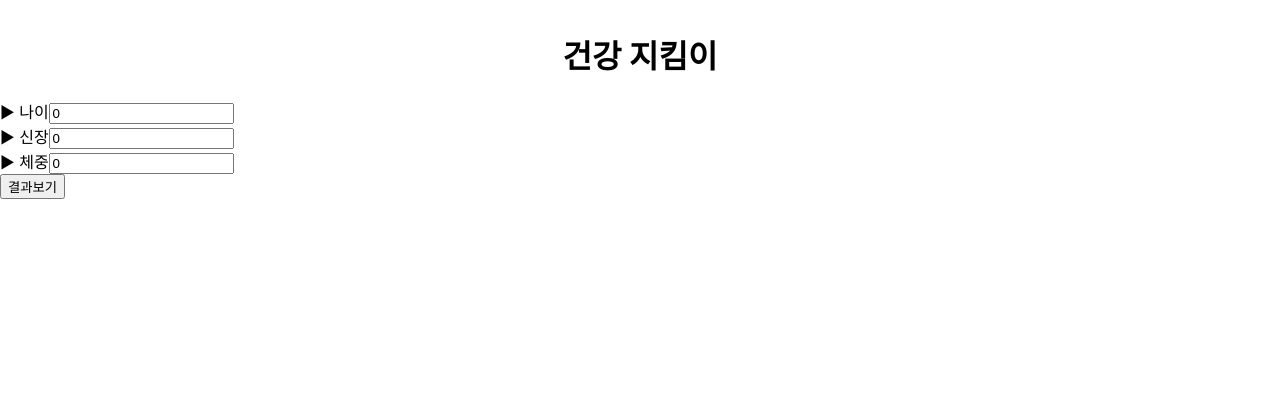
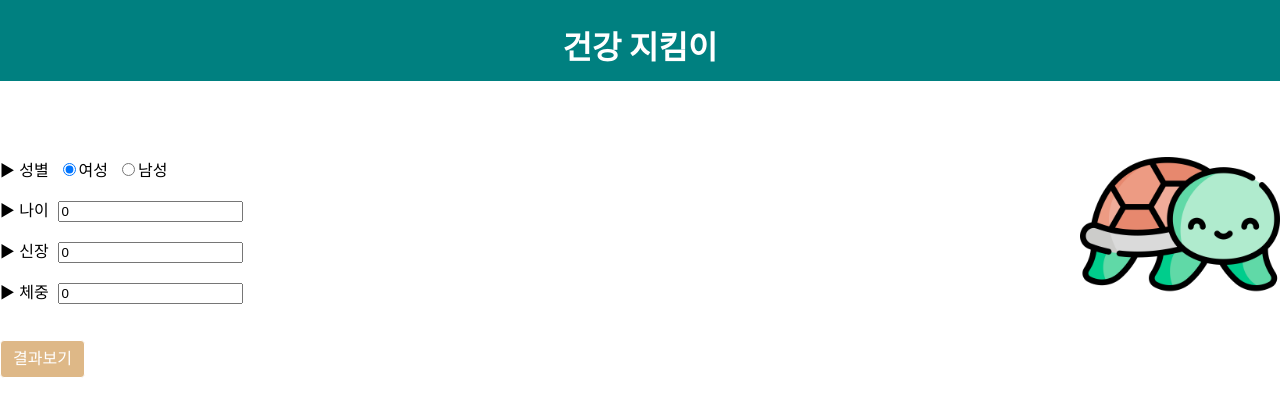
Before and after one commit to jxhxx/JJYSS, a React (Create React App) app: page / in a window 1280 px wide. Shown: the top 416 px of the page. Built offline with nearby package versions, Linux system fonts and the light colour scheme.

Commit message:
Merge branch 'main' of https://github.com/jxhxx/JJYSS

```diff
--- a/src/App.css
+++ b/src/App.css
@@ -4,22 +4,30 @@
 
 .title-nav {
   display: block;
-  width: 100;
-  color: black;
-  padding-top: 10px;
+  background: teal;
+  width: 100%;
+  height: 80px;
+  color: white;
+  padding-top: 1px;
+
   text-align: center;
 }
 
-.modal {
-  display: flex;
-  padding-top: 30px;
+.cal-result {
+  margin-top: 80px;
+  padding: 20px;
+  background: #eee;
+  text-align: center;
 }
 
-.bordering {
-  border-top-style: ridge;
-  border-bottom-style: ridge;
-  border-left-style: ridge;
-  border-right-style: ridge;
+.resultBtn {
+  color: white;
+  background: burlywood;
+  padding: 0.375rem 0.75rem;
+  border: 1px solid;
+  border-radius: 0.25rem;
+  font-size: 1rem;
+  line-height: 1.5;
 }
 
 .App-logo {
--- a/src/App.js
+++ b/src/App.js
@@ -1,35 +1,38 @@
-import React from 'react';
+import React, { useState } from 'react';
 import './App.css';
 
 // App Components
 import InfoComponent from './components/InfoComponent';
+import CalResultComponent from './components/CalResultComponent';
 
 function App() {
+// // 결과 표시 UI의 상태를 state로 저장
+let [resultUI, setResultUI] = useState(false);
+
   return (
     <div className="app">
       <div className="container">
         <div className="title-nav">
           <h1>건강 지킴이</h1>
+
         </div>
 
+        <br /> <br />
       <InfoComponent />
+
+    <div>
+      <br />
+      <button className="resultBtn" onClick={ () => {setResultUI(!resultUI)}}
+         >결과보기</button>
+    </div>
+      {
+        resultUI == true ? <CalResultComponent /> : null
+      }
+
       </div>
     </div>
 
   );
 }
 
-// 컴포넌트 만드는 법
-// 1. function 만들기 (다른 function 바깥에)
-// 2. return() 안에 html 담기
-// 3. <함수명></함수명> or <함수명 /> 쓰기
-const Modal = () => {
-  return (
-    <div className="modal">
-          <p>testetestst</p>
-          <p>testetestst22222222</p>
-          </div>
-  )
-}
-
 export default App;
--- /dev/null
+++ b/src/components/CalResultComponent.jsx
@@ -0,0 +1,20 @@
+import React from 'react';
+import '../App.css';
+
+class CalResultComponent extends React.Component {
+    render() {
+        return (
+    <div className="cal-result">
+          <h2>산출결과</h2>
+          <br />
+          <p>기초대사량</p>
+          <button className='detailBtn' type='submit'>자세히보기</button>
+          <br /> <br />
+          <p>BMI</p>
+          <button className='detailBtn' type='submit'>자세히보기</button>
+    </div>
+        );
+    }
+}
+
+export default CalResultComponent;
--- a/src/components/InfoComponent.jsx
+++ b/src/components/InfoComponent.jsx
@@ -1,25 +1,40 @@
-import React from 'react';
+import React, { useState } from 'react';
+import '../App.js'
+import '../App.css';
+import CalResultComponent from './CalResultComponent';
 
 class InfoComponent extends React.Component{
+
     render(){
         return(
             <div className="info-form">
-                <form onSubmit="0">
-                    <div>
-                        <label>▶ 나이</label>
+                    <form onSubmit="0">
+                    <br />
+                    <p />
+                        <label>▶ 성별 &nbsp;</label>
+                        <input type="radio" id="gender" name="gender"
+                            value="female" checked="true" onChange="">
+                            </input>
+                        여성
+                        &nbsp;
+                        <input type="radio" id="gender" name="gender"
+                            value="male" onChange="">
+                             </input>
+                        남성
+                    <img src="images/turtle.png" alt="" align="right"
+                        width="200px" height="200px" />
+
+                    <p />
+                        <label>▶ 나이 &nbsp;</label>
                         <input value="0" />
-                    </div>
-                    <div>
-                        <label>▶ 신장</label>
+                    <p />
+                        <label>▶ 신장 &nbsp;</label>
                         <input value="0" />
-                    </div>
-                    <div>
-                        <label>▶ 체중</label>
+                    <p />
+                        <label>▶ 체중 &nbsp;</label>
                         <input value="0" />
-                    </div>
-                    <div>
-                        <button className='btn' type='submit'>결과보기</button>
-                    </div>
+                    <p />
+
                 </form>
             </div>
         );
```
Also changed, not shown: public/images/turtle.png (added).
